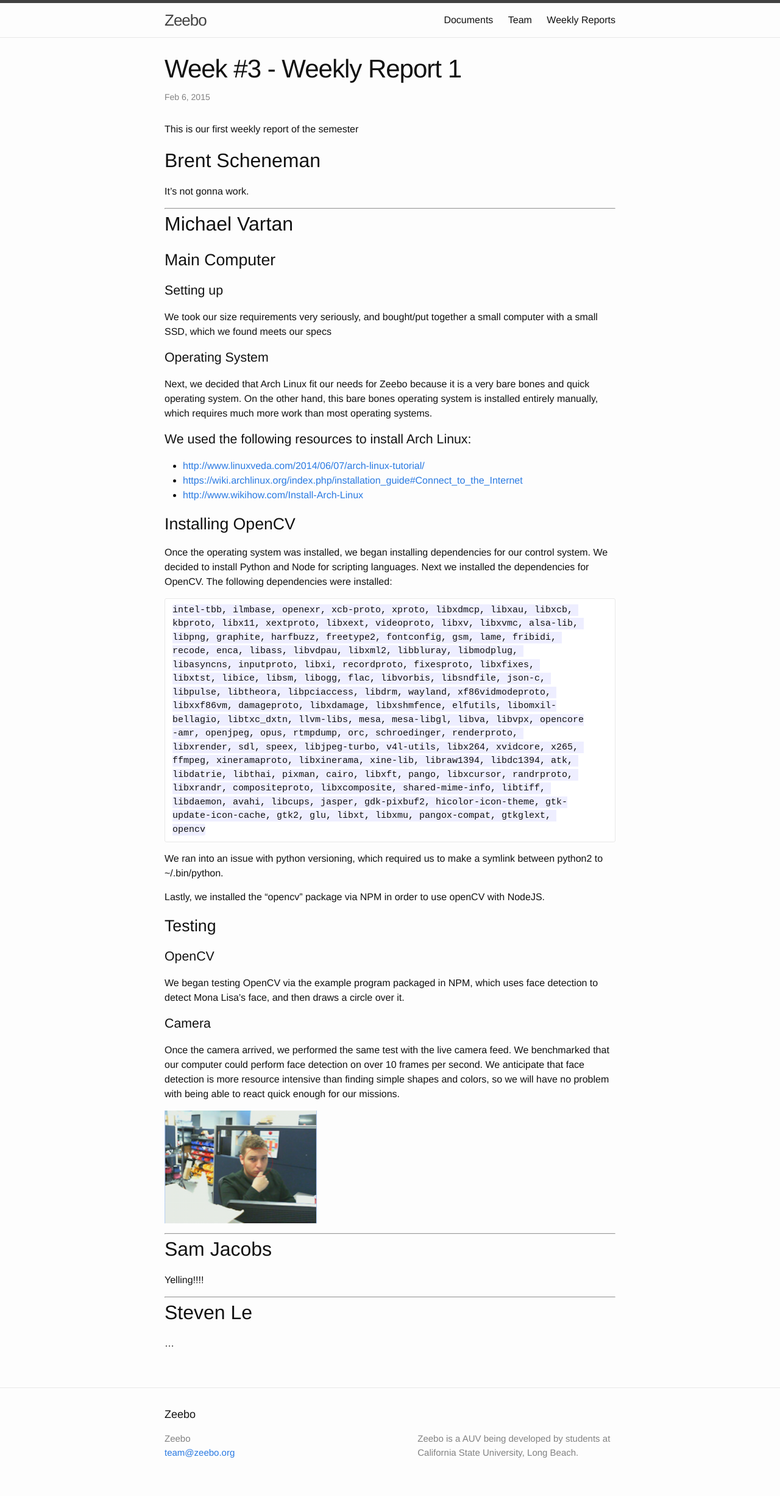
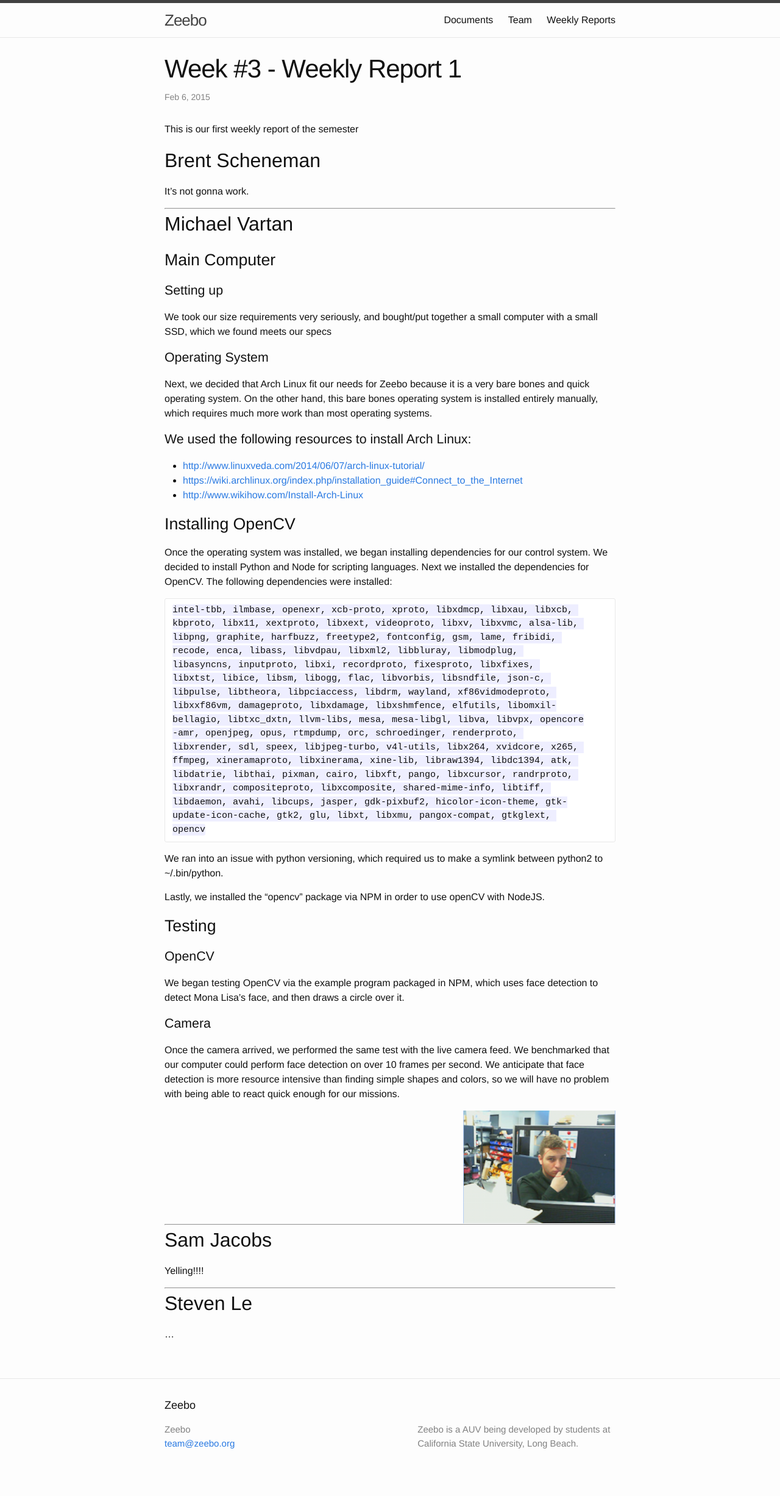
Before and after one commit to vartan/Xeebo, a Jekyll site: the page built from _posts/2015-02-06-weekly-report-week-3.md, in a window 1280 px wide. Shown: the whole page at 61% size. Built offline with Jekyll 4.4.1, drawn with Linux system fonts in a browser that asks for light colours; comment, search, counter and statistics services are not loaded.

Commit message:
style test

```diff
--- a/_sass/_layout.scss
+++ b/_sass/_layout.scss
@@ -215,3 +215,10 @@
 .rss-subscribe {
     font-size:smaller;
 }
+
+hr {
+    clear:both;
+}
+article.post-content img {
+    float:right;
+}
```
